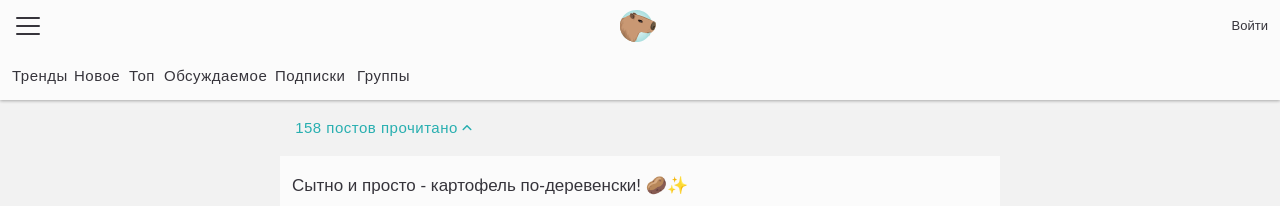
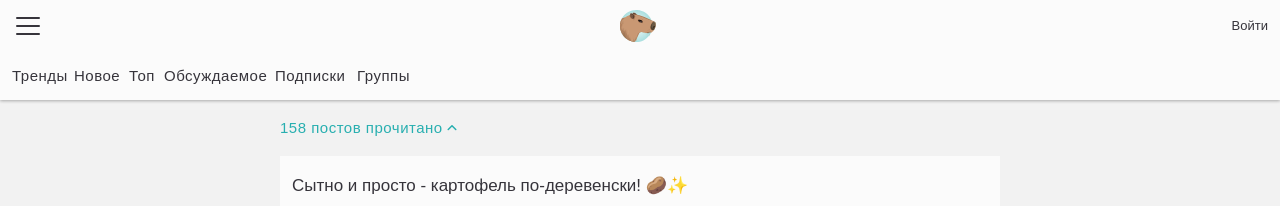
Before and after one commit to OlgaPy/Vortex_front, a Vue app: page / in a window 1280 px wide. Shown: the top 206 px of the page. Built offline with nearby package versions, Linux system fonts and the light colour scheme.

Commit message:
FIX. Отступы кнопки скрытия постов

```diff
--- a/src/features/ShowViewedPosts.vue
+++ b/src/features/ShowViewedPosts.vue
@@ -15,7 +15,6 @@ import {ButtonActivity, ButtonType} from "@/shared/ui/button-ui/types";
 
 <style module>
 .container {
-  width: 207px;
   gap: 4px;
 }
 </style>
--- a/src/shared/ui/button-ui/ButtonUI.vue
+++ b/src/shared/ui/button-ui/ButtonUI.vue
@@ -15,7 +15,6 @@ const {activity, type} = defineProps<Props>();
   display: flex;
   justify-content: center;
   align-items: center;
-  width: 296px;
   font-size: var(--text-font-size-medium);
   font-weight: normal;
   line-height: 16px;
--- a/src/widgets/trends-feed-widget/TrendsFeedWidget.vue
+++ b/src/widgets/trends-feed-widget/TrendsFeedWidget.vue
@@ -33,7 +33,7 @@ import TestPreviewPost from "@/widgets/trends-feed-widget/ui/TestPreviewPost.vue
   padding: 16px 0;
 }
 .showViewedPosts {
-	padding: 4px 12px;
+	padding: 4px 0;
 }
 
 .feed {
```
